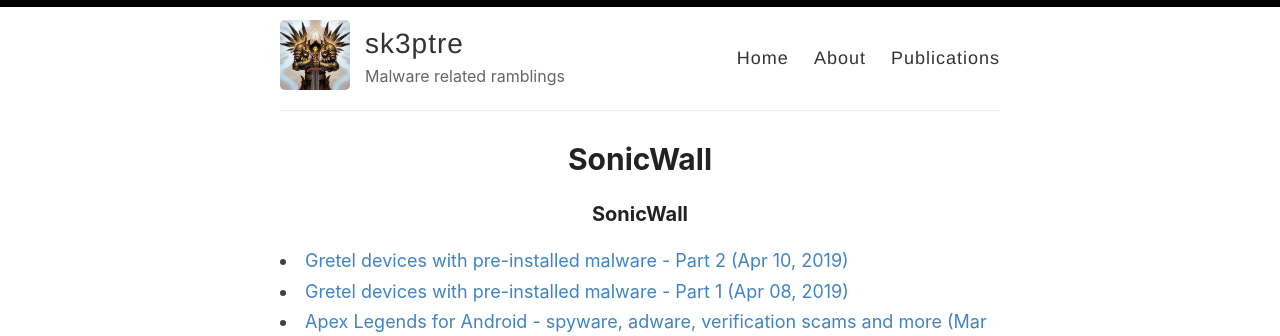
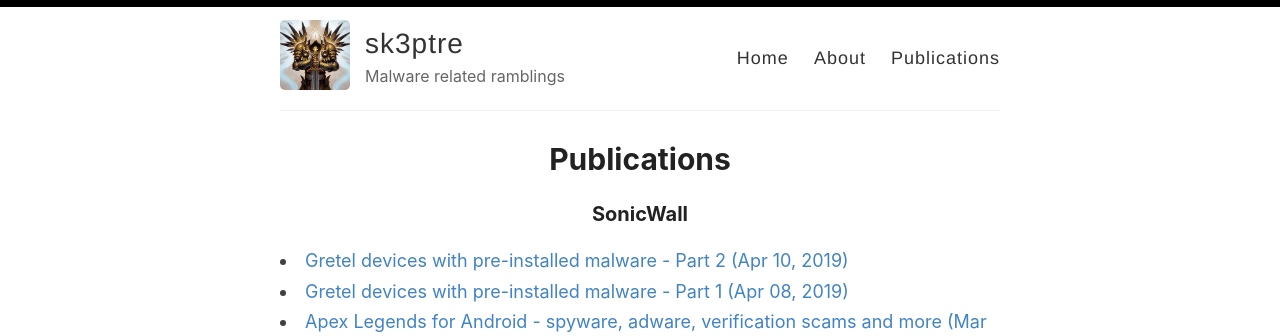
Before and after one commit to sk3ptre/sk3ptre.github.io, a Jekyll site: the page built from _pages/publications.md, in a window 1280 px wide and 900 px high. Shown: the top 336 px of the window. Built offline with Jekyll 4.4.1, drawn with Linux system fonts in a browser that asks for light colours; our own code applies the rules of GitHub Pages for plain Markdown files.

Commit message:
Update publications.md

```diff
--- a/_pages/publications.md
+++ b/_pages/publications.md
@@ -1,3 +1,8 @@
+---
+layout: page
+title: Publications
+permalink: /publications/
+---
 ### SonicWall
 <li><a href="https://securitynews.sonicwall.com/xmlpost/analyzing-gretel-a7-android-device-for-pre-installed-malware-part-2/">Gretel devices with pre-installed malware - Part 2 (Apr 10, 2019)</a></li>
 <li><a href="https://securitynews.sonicwall.com/xmlpost/analyzing-gretel-a7-android-device-for-pre-installed-malware-part-1/">Gretel devices with pre-installed malware - Part 1 (Apr 08, 2019)</a></li>
```
